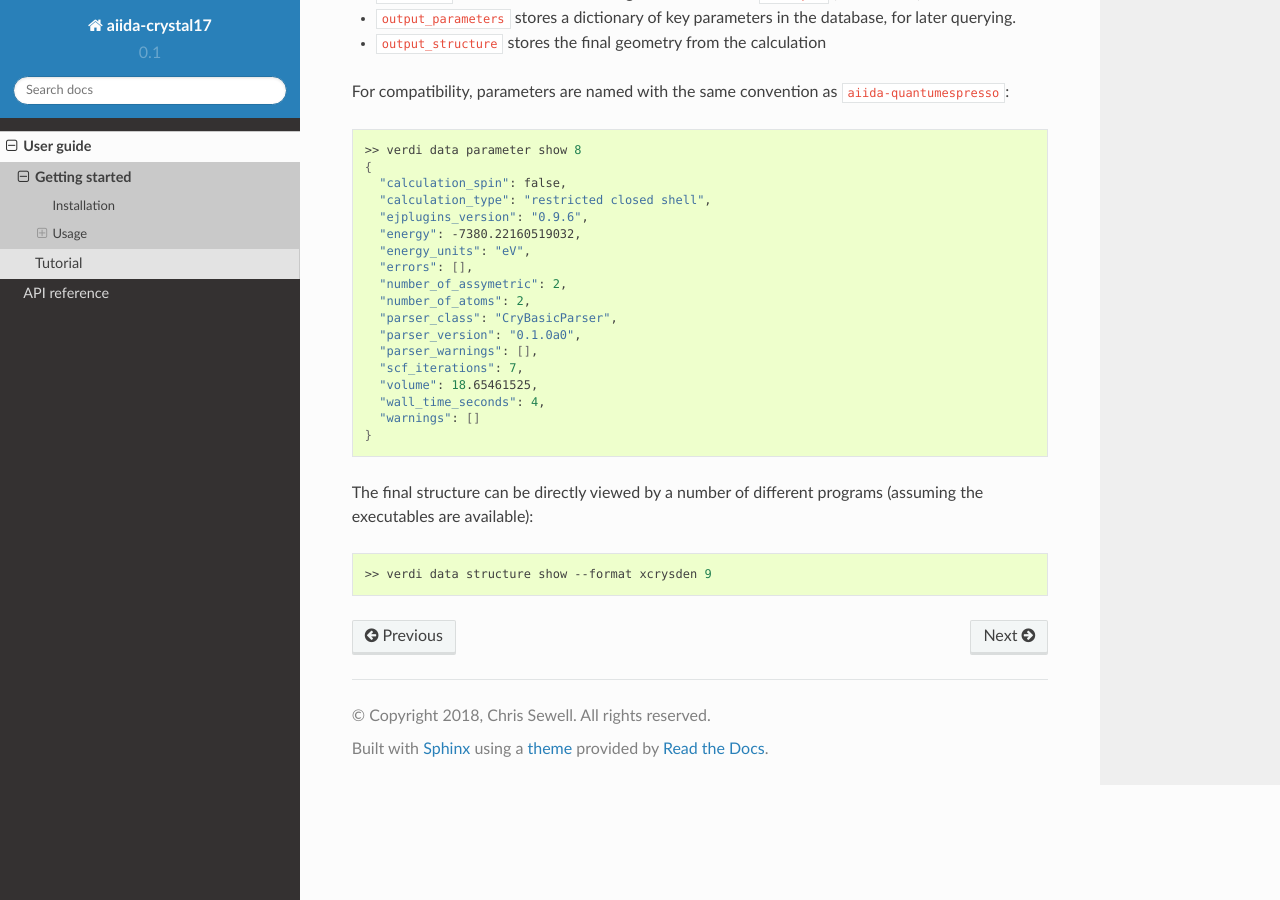
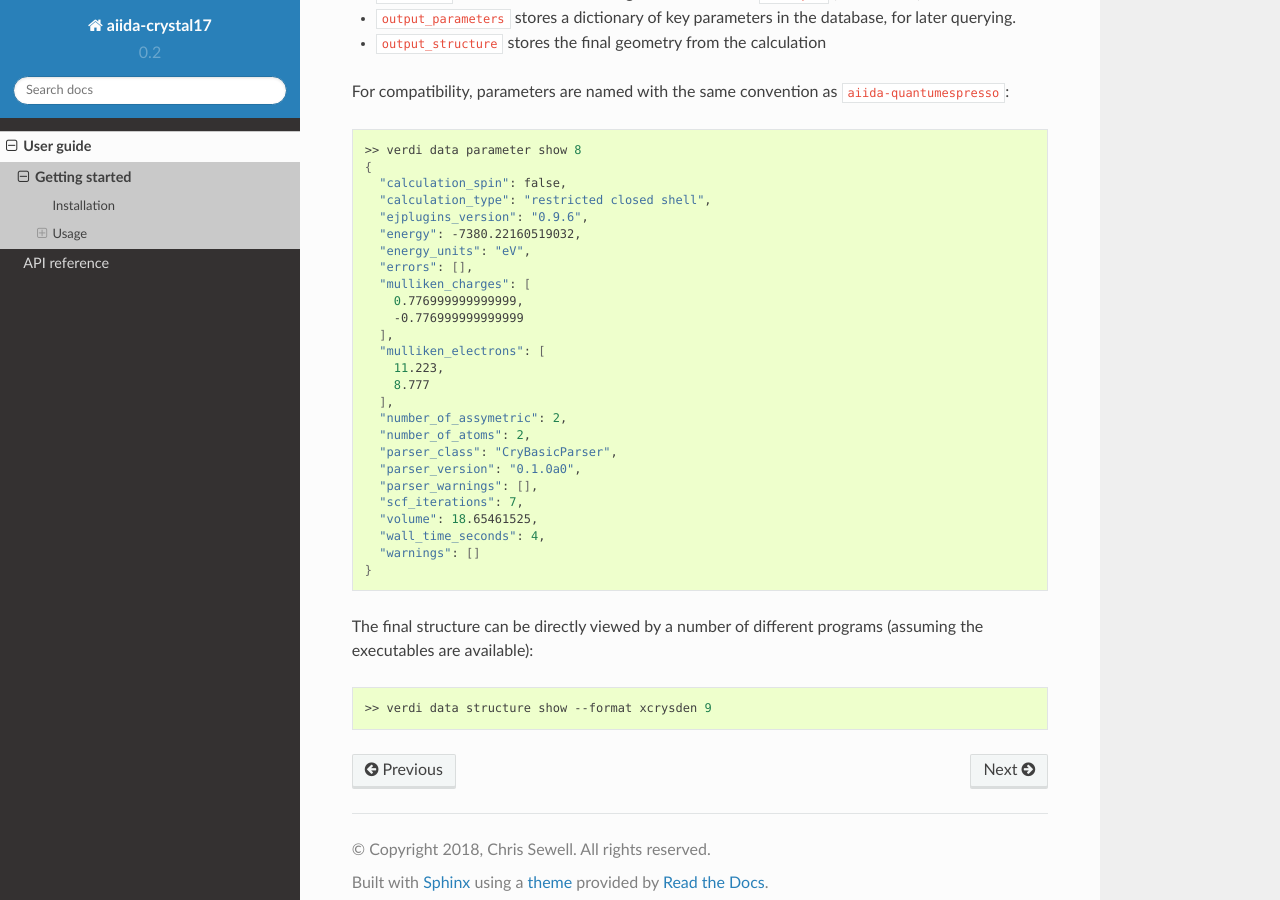
Before and after one commit to aiidaplugins/aiida-crystal17, a Sphinx documentation site: the page built from docs/source/user_guide/get_started.rst, in a window 1280 px wide and 900 px high, scrolled down 1659 px. Built offline with Sphinx 7.4.7 and the Read the Docs theme 2.0.0, drawn with Linux system fonts in a browser that asks for light colours; pages that are not in the unit, such as notebooks, are missing from menus.

Commit message:
updated documentation

```diff
--- a/aiida_crystal17/__init__.py
+++ b/aiida_crystal17/__init__.py
@@ -4,7 +4,7 @@ aiida_crystal17
 AiiDA plugin for running the CRYSTAL17 code
 """
 
-__version__ = "0.1.0a0"
+__version__ = "0.2.0a0"
 
 # TODO delete all the template files (and remove from entry_points and scripts):
 # aiida_crystal17/
--- a/docs/source/user_guide/get_started.rst
+++ b/docs/source/user_guide/get_started.rst
@@ -94,24 +94,33 @@ For compatibility, parameters are named with the same convention as
 
 .. code:: shell
 
-   >> verdi data parameter show 8
-   {
-     "calculation_spin": false,
-     "calculation_type": "restricted closed shell",
-     "ejplugins_version": "0.9.6",
-     "energy": -7380.22160519032,
-     "energy_units": "eV",
-     "errors": [],
-     "number_of_assymetric": 2,
-     "number_of_atoms": 2,
-     "parser_class": "CryBasicParser",
-     "parser_version": "0.1.0a0",
-     "parser_warnings": [],
-     "scf_iterations": 7,
-     "volume": 18.65461525,
-     "wall_time_seconds": 4,
-     "warnings": []
-   }
+    >> verdi data parameter show 8
+    {
+      "calculation_spin": false,
+      "calculation_type": "restricted closed shell",
+      "ejplugins_version": "0.9.6",
+      "energy": -7380.22160519032,
+      "energy_units": "eV",
+      "errors": [],
+      "mulliken_charges": [
+        0.776999999999999,
+        -0.776999999999999
+      ],
+      "mulliken_electrons": [
+        11.223,
+        8.777
+      ],
+      "number_of_assymetric": 2,
+      "number_of_atoms": 2,
+      "parser_class": "CryBasicParser",
+      "parser_version": "0.1.0a0",
+      "parser_warnings": [],
+      "scf_iterations": 7,
+      "volume": 18.65461525,
+      "wall_time_seconds": 4,
+      "warnings": []
+    }
+
 
 The final structure can be directly viewed by a number of different
 programs (assuming the executables are available):
--- a/docs/source/user_guide/index.rst
+++ b/docs/source/user_guide/index.rst
@@ -6,4 +6,4 @@
     :maxdepth: 3
 
     get_started
-    tutorial
+    .. tutorial
--- a/setup.json
+++ b/setup.json
@@ -11,7 +11,7 @@
         "Topic :: Scientific/Engineering :: Chemistry",
         "Topic :: Scientific/Engineering :: Physics"
     ],
-    "version": "0.1.0a0",
+    "version": "0.2.0a0",
     "entry_points": {
         "aiida.data": [
             "diff = aiida_crystal17.data.diffparams:DiffParameters"
```
Also changed, not shown: README.md (+8 -0 lines), 2 other files.
